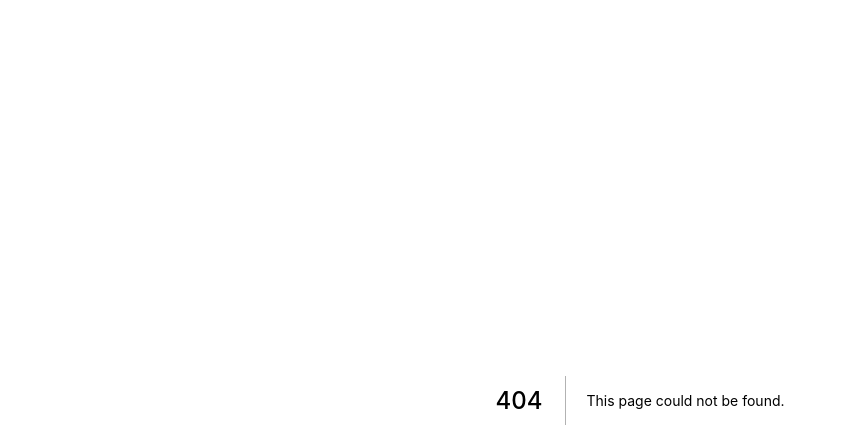
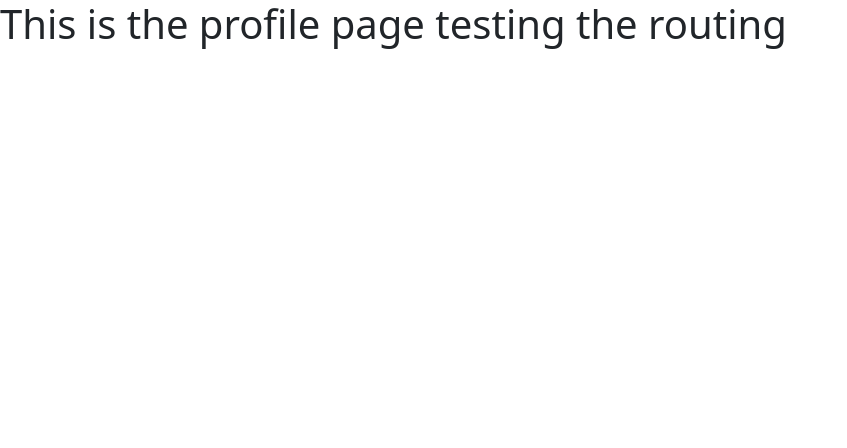
Before and after one commit to 32-Mimhakkani/Next-js, a Next.js app: page /profile in a window 1280 px wide. Before the commit this address had no page. Shown: the top 448 px of the page, without its empty margins (0-847 px from the left). Built offline with nearby package versions, Linux system fonts and the light colour scheme.

Commit message:
file based routing

```diff
--- /dev/null
+++ b/pages/profile.js
@@ -0,0 +1,11 @@
+
+
+const profile = () => {
+    return (
+        <div>
+          <h1>   This is the profile page testing the routing</h1>
+        </div>
+    );
+};
+
+export default profile;
```
Also changed, not shown: pages/About.js (added, +10 -0 lines).
